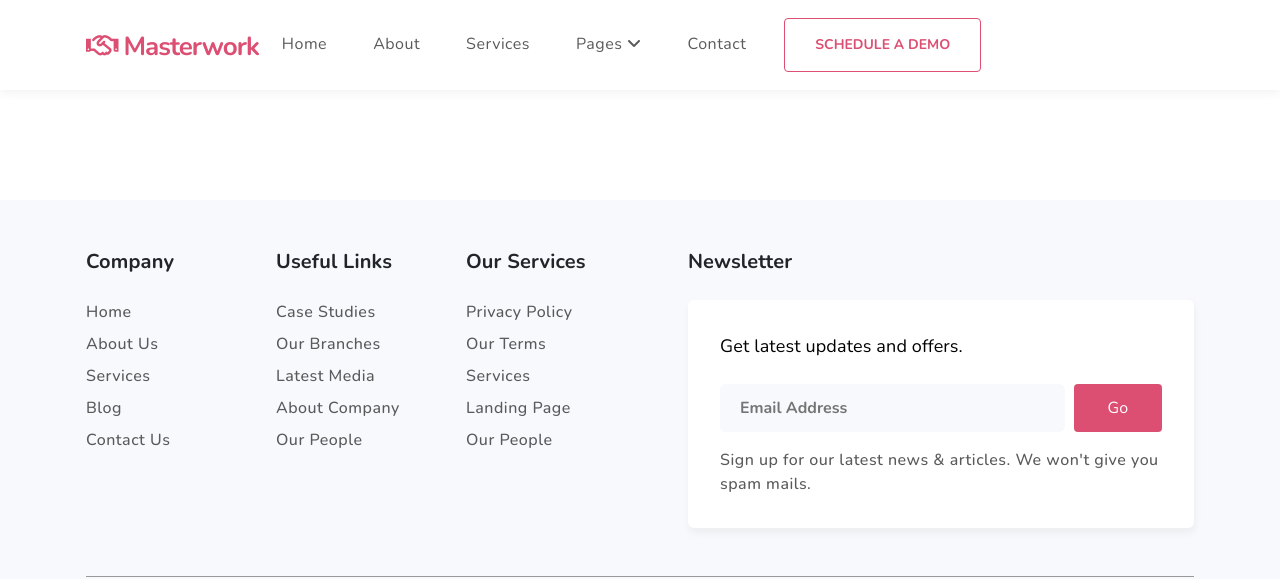
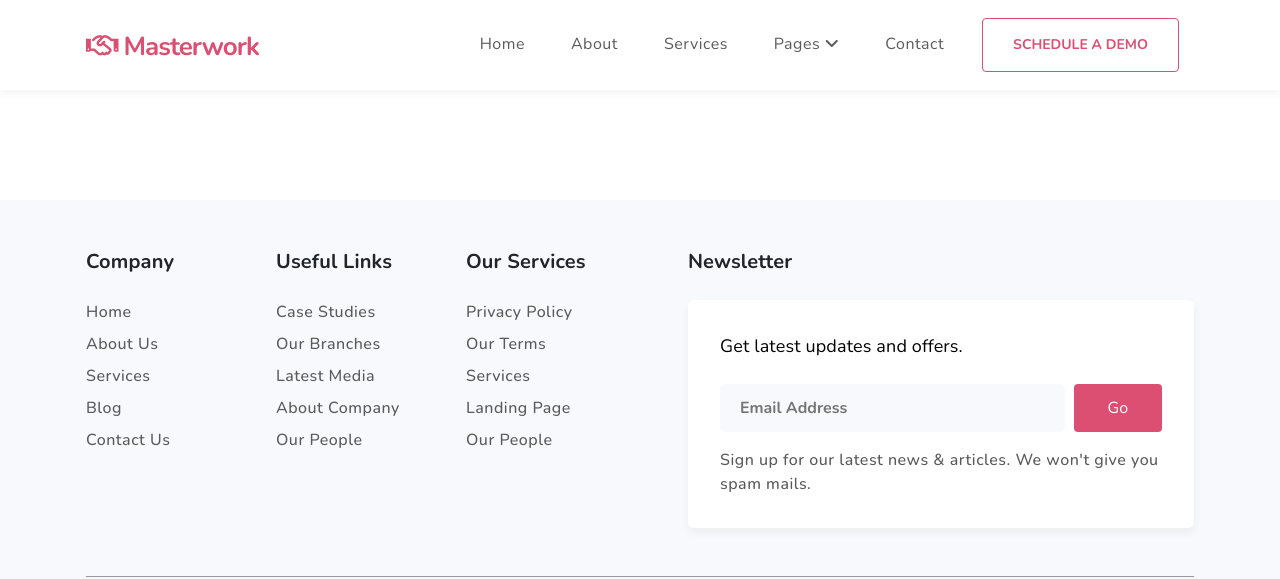
Before and after one commit to baoqh98/Capstone-Masterwork, a plain HTML site: page Web/0-BaseSource/base.html in a window 1280 px wide. Shown: the top 579 px of the page. Drawn offline with nearby package versions, Linux system fonts and the light colour scheme.

Commit message:
fix header 1.0

```diff
--- a/Web/0-BaseSource/base.html
+++ b/Web/0-BaseSource/base.html
@@ -37,11 +37,11 @@
 
                 <button class="navbar-toggler" type="button" data-bs-toggle="collapse" data-bs-target="#collapsibleNavbar">
                     <span class="navbar-toggler-icon fa icon-expand fa-bars"></span>
-                    <!-- <span class="navbar-toggler-icon fa icon-close fa-times"></span> -->
+                    <span class="navbar-toggler-icon fa icon-close fa-times"></span>
                 </button>
 
-                <div class=" navbar-collapse collapse" id="collapsibleNavbar">
-                    <ul class="navbar-nav">
+                <div class=" navbar-collapse collapse show" id="collapsibleNavbar">
+                    <ul class="navbar-nav ms-auto">
                         <li class="nav-item">
                             <a class="nav-link" href="#">Home</a>
                         </li>
```
